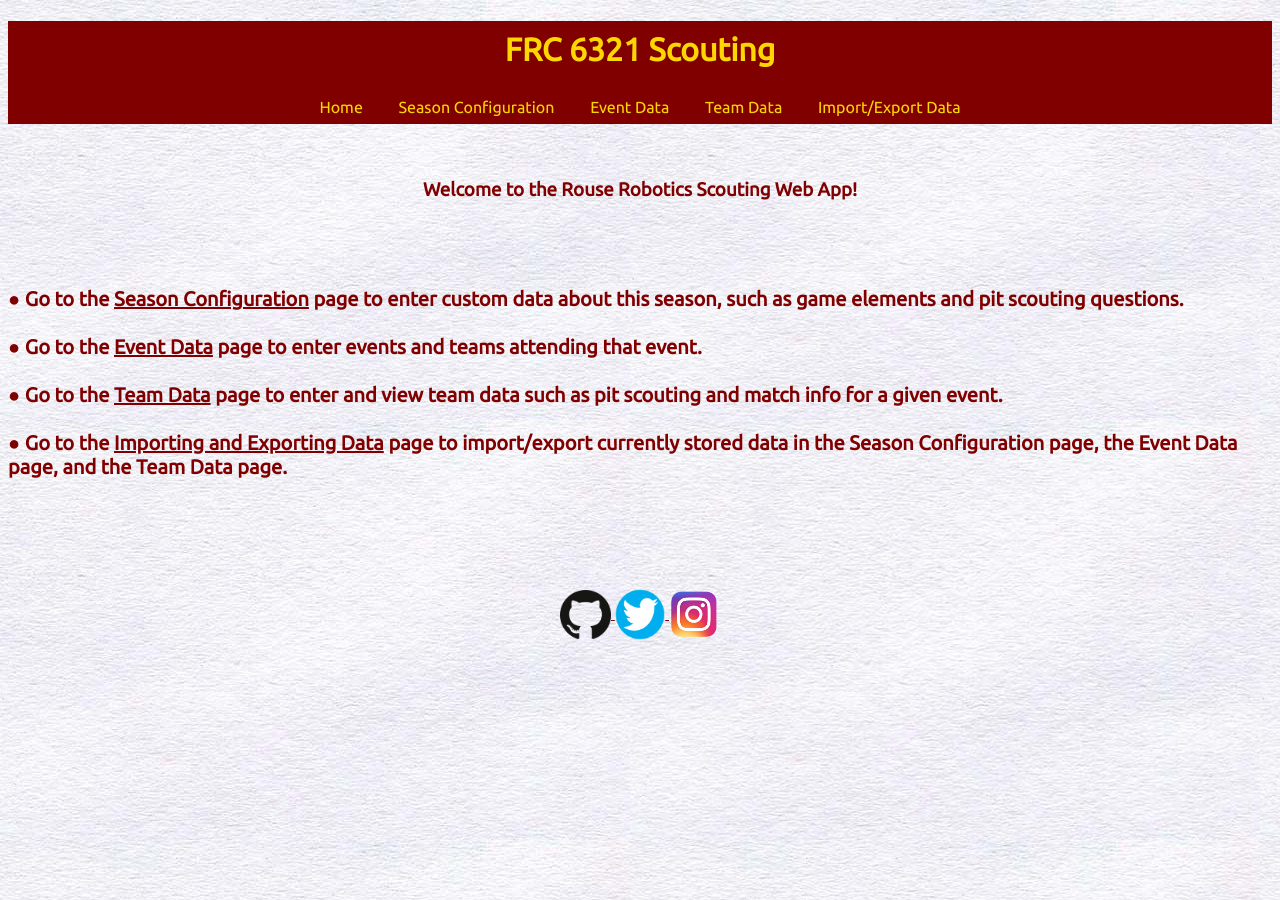
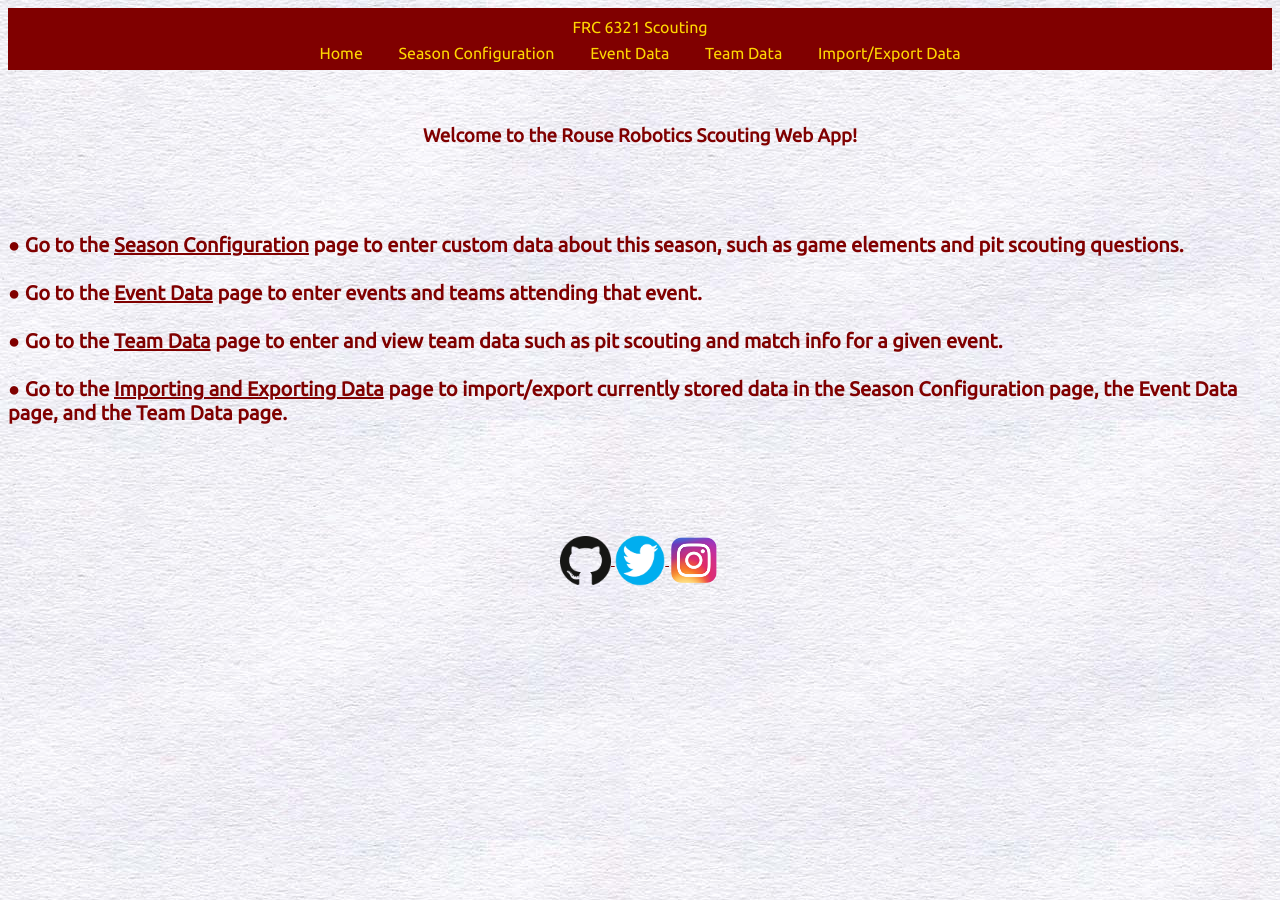
Before and after one commit to Team6321/Scouting_App, a Jekyll site: the page built from index.html, in a window 1280 px wide. Built offline with Jekyll 4.4.1, drawn with Linux system fonts in a browser that asks for light colours.

Commit message:
PR fix: simplified html of navbar
- moved the title into the navbar div

```diff
--- a/_includes/nav.html
+++ b/_includes/nav.html
@@ -6,15 +6,13 @@
 {% endfor %}
 {% endcapture %}
 
-<div style='background-color: maroon'>
-    <h1 id = "title">FRC 6321 Scouting</h1>
 <div class = 'navbar w3-bar' style='text-align: center'>
+    <div id = "title">FRC 6321 Scouting</div>
     <a class = 'nav-button w3-bar-block w3-button' href="/">Home</a>
     <span class = 'w3-hide-small'>
         {{ page_list }}
     </span>
     <a href="javascript:void(0)" class="nav-button w3-bar-item w3-button w3-right w3-hide-large w3-hide-medium" onclick="toggleNav()">&#9776;</a>
-    </div>
 </div>
 
 <div class="navbar w3-bar w3-hide w3-hide-large w3-hide-medium js-collapse-nav">
```
Lines whose indentation alone changed are shown as unchanged.
